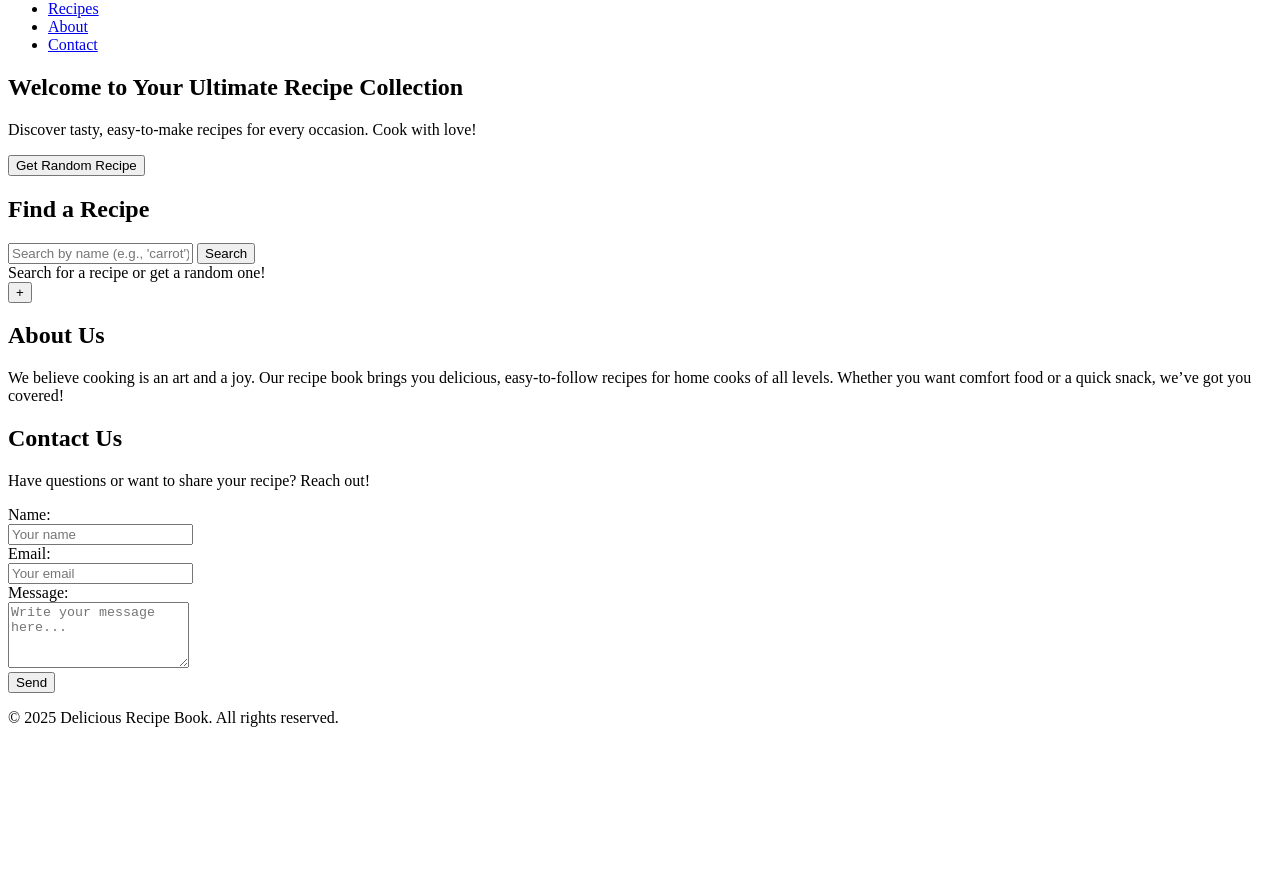
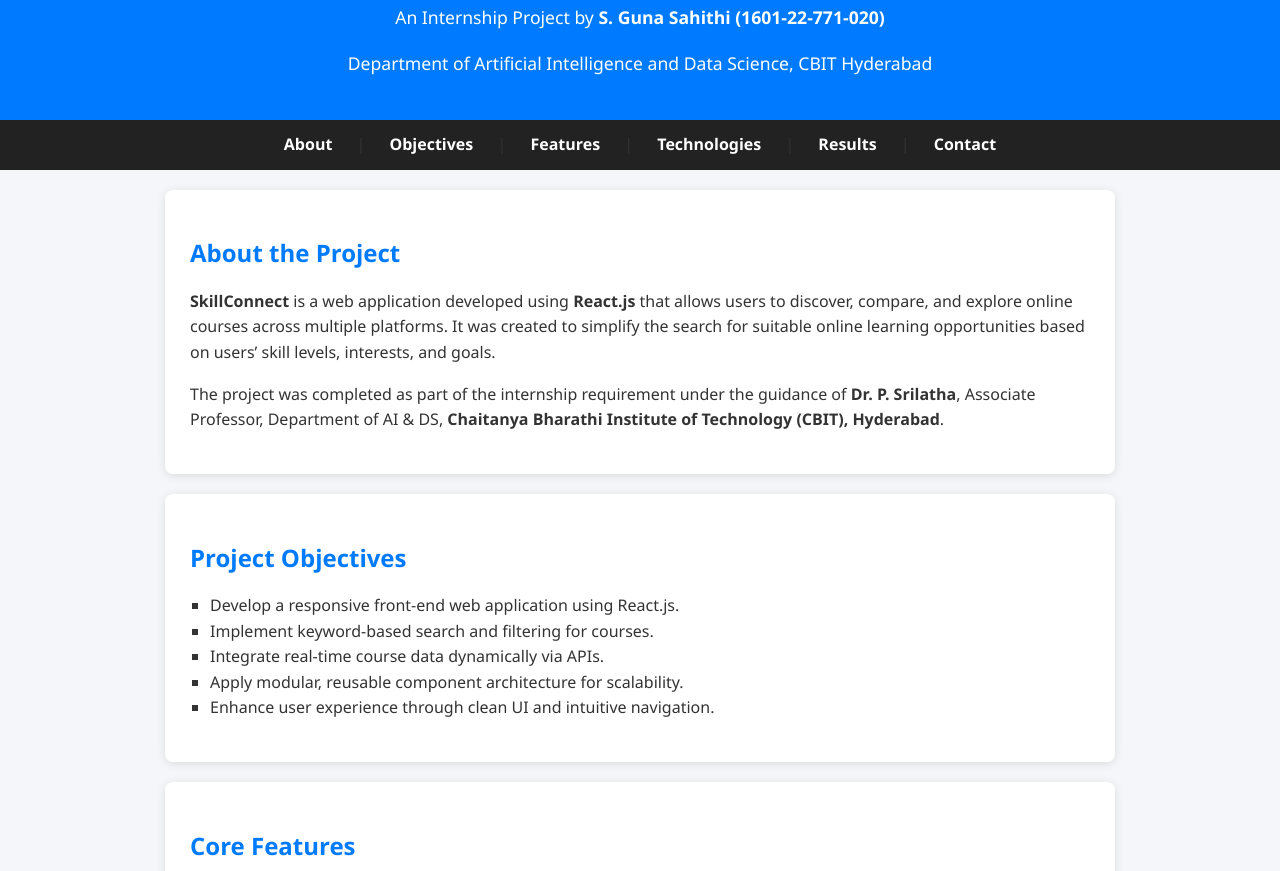
Before and after one commit to Gunasahithi9/SkillConnect-Online-Course-Finder, a plain HTML site: page index.html in a window 1280 px wide. Shown: the part 98-969 px from the top of the page. Before the commit the page ends 841 px from the top, so only its background shows below. Drawn offline with Linux system fonts and the light colour scheme.

Commit message:
Update index.html

```diff
--- a/index.html
+++ b/index.html
@@ -1,90 +1,208 @@
 <!DOCTYPE html>
 <html lang="en">
 <head>
-  <meta charset="UTF-8" />
-  <meta name="viewport" content="width=device-width, initial-scale=1" />
-  <title>Delicious Recipe Book</title>
-
-  <link rel="preconnect" href="https://fonts.googleapis.com" />
-  <link rel="preconnect" href="https://fonts.gstatic.com" crossorigin />
-  <link href="https://fonts.googleapis.com/css2?family=Poppins:wght@400;600&display=swap" rel="stylesheet" />
-
-  <link rel="stylesheet" href="css folder/style.css" />
+  <meta charset="UTF-8">
+  <meta name="viewport" content="width=device-width, initial-scale=1.0">
+  <title>SkillConnect: Online Course Finder | Internship Project</title>
+  <style>
+    body {
+      font-family: 'Segoe UI', Tahoma, Geneva, Verdana, sans-serif;
+      line-height: 1.6;
+      margin: 0;
+      padding: 0;
+      background-color: #f4f6f9;
+      color: #333;
+    }
+    header {
+      background-color: #007bff;
+      color: white;
+      padding: 25px 0;
+      text-align: center;
+      box-shadow: 0 4px 8px rgba(0,0,0,0.15);
+    }
+    header h1 {
+      margin: 0;
+      font-size: 2.3rem;
+    }
+    header p {
+      font-size: 1.1rem;
+    }
+    nav {
+      background-color: #222;
+      text-align: center;
+      padding: 12px 0;
+    }
+    nav a {
+      color: #fff;
+      text-decoration: none;
+      margin: 0 20px;
+      font-weight: 600;
+      transition: color 0.3s ease;
+    }
+    nav a:hover {
+      color: #ffcc00;
+    }
+    section {
+      padding: 25px;
+      margin: 20px auto;
+      max-width: 900px;
+      background-color: #fff;
+      border-radius: 8px;
+      box-shadow: 0 2px 10px rgba(0,0,0,0.1);
+    }
+    section h2 {
+      color: #007bff;
+      margin-bottom: 15px;
+    }
+    table {
+      width: 100%;
+      border-collapse: collapse;
+      margin-top: 15px;
+    }
+    table th, table td {
+      border: 1px solid #ddd;
+      padding: 10px;
+      text-align: left;
+    }
+    table th {
+      background-color: #f1f1f1;
+      color: #333;
+    }
+    ul {
+      list-style-type: square;
+      padding-left: 20px;
+    }
+    form {
+      max-width: 650px;
+      margin: 25px auto;
+    }
+    form input, form textarea, form button {
+      width: 100%;
+      padding: 12px;
+      margin-bottom: 15px;
+      border: 1px solid #ccc;
+      border-radius: 6px;
+      font-size: 1rem;
+    }
+    form button {
+      background-color: #007bff;
+      color: white;
+      font-weight: 600;
+      border: none;
+      cursor: pointer;
+      transition: background-color 0.3s ease;
+    }
+    form button:hover {
+      background-color: #0056b3;
+    }
+  </style>
 </head>
 <body>
   <header>
-    <div class="container">
-      <h1>Delicious Recipe Book</h1>
-      <nav>
-        <ul>
-          <li><a href="#home">Home</a></li>
-          <li><a href="#recipes">Recipes</a></li>
-          <li><a href="#about">About</a></li>
-          <li><a href="#contact">Contact</a></li>
-        </ul>
-      </nav>
-    </div>
+    <h1>SkillConnect: Online Course Finder</h1>
+    <p>An Internship Project by <strong>S. Guna Sahithi (1601-22-771-020)</strong></p>
+    <p>Department of Artificial Intelligence and Data Science, CBIT Hyderabad</p>
   </header>
 
-  <section id="home" class="hero-section">
-    <div class="container">
-      <h2>Welcome to Your Ultimate Recipe Collection</h2>
-      <p>Discover tasty, easy-to-make recipes for every occasion. Cook with love!</p>
-      <button id="random-button" class="btn-primary">Get Random Recipe</button>
-    </div>
+  <nav>
+    <a href="#about">About</a> |
+    <a href="#objectives">Objectives</a> |
+    <a href="#features">Features</a> |
+    <a href="#technologies">Technologies</a> |
+    <a href="#results">Results</a> |
+    <a href="#contact">Contact</a>
+  </nav>
+
+  <section id="about">
+    <h2>About the Project</h2>
+    <p><strong>SkillConnect</strong> is a web application developed using <b>React.js</b> that allows users to
+      discover, compare, and explore online courses across multiple platforms.
+      It was created to simplify the search for suitable online learning opportunities
+      based on users’ skill levels, interests, and goals.</p>
+    <p>The project was completed as part of the internship requirement under the guidance of
+      <b>Dr. P. Srilatha</b>, Associate Professor, Department of AI & DS,
+      <b>Chaitanya Bharathi Institute of Technology (CBIT), Hyderabad</b>.</p>
   </section>
 
-  <section id="recipes" class="container recipe-finder-container">
-    <h2>Find a Recipe</h2>
-
-    <form id="search-form" class="search-box">
-      <input type="text" id="search-input" placeholder="Search by name (e.g., 'carrot')" />
-      <button type="submit" id="search-button">Search</button>
-    </form>
-
-    <div class="message" id="message-area">
-      Search for a recipe or get a random one!
-    </div>
-
-    <div class="results-grid" id="results-grid"></div>
+  <section id="objectives">
+    <h2>Project Objectives</h2>
+    <ul>
+      <li>Develop a responsive front-end web application using React.js.</li>
+      <li>Implement keyword-based search and filtering for courses.</li>
+      <li>Integrate real-time course data dynamically via APIs.</li>
+      <li>Apply modular, reusable component architecture for scalability.</li>
+      <li>Enhance user experience through clean UI and intuitive navigation.</li>
+    </ul>
   </section>
 
-  <!-- Modal -->
-  <div class="modal-container hidden" id="recipe-modal">
-    <div class="modal-content">
-      <button id="modal-close-btn" class="modal-close-btn">+</button>
-      <div id="recipe-details-content"></div>
-    </div>
-  </div>
-
-  <section id="about" class="container about-section">
-    <h2>About Us</h2>
-    <p>
-      We believe cooking is an art and a joy. Our recipe book brings you delicious, easy-to-follow recipes for home cooks of all levels. Whether you want comfort food or a quick snack, we’ve got you covered!
-    </p>
+  <section id="features">
+    <h2>Core Features</h2>
+    <ul>
+      <li>Search courses by keywords or topics.</li>
+      <li>Filter by category, difficulty, and duration.</li>
+      <li>Responsive layout compatible across devices.</li>
+      <li>Dynamic API data fetching with optimized loading.</li>
+      <li>Minimalist and intuitive interface design.</li>
+    </ul>
   </section>
 
-  <section id="contact" class="container contact-section">
-    <h2>Contact Us</h2>
-    <p>Have questions or want to share your recipe? Reach out!</p>
+  <section id="technologies">
+    <h2>Tools & Technologies Used</h2>
+    <table>
+      <thead>
+        <tr>
+          <th>Category</th>
+          <th>Tools/Technologies</th>
+        </tr>
+      </thead>
+      <tbody>
+        <tr>
+          <td>Frontend</td>
+          <td>React.js, HTML5, CSS3, JavaScript (ES6)</td>
+        </tr>
+        <tr>
+          <td>Frameworks</td>
+          <td>React Router, Bootstrap</td>
+        </tr>
+        <tr>
+          <td>APIs</td>
+          <td>REST API Integration (Mock/Public APIs)</td>
+        </tr>
+        <tr>
+          <td>Version Control</td>
+          <td>Git, GitHub</td>
+        </tr>
+      </tbody>
+    </table>
+  </section>
+
+  <section id="results">
+    <h2>Results & Learning Outcomes</h2>
+    <ul>
+      <li>Created a fully functional responsive interface with smooth navigation.</li>
+      <li>Achieved API-driven data rendering with minimal load times.</li>
+      <li>Developed proficiency in React components, hooks, and state management.</li>
+      <li>Gained experience in UI/UX design and front-end performance optimization.</li>
+    </ul>
+    <p><b>Future Enhancements:</b> Include user authentication, personalized dashboards,
+      and AI-based course recommendations.</p>
+  </section>
+
+  <section id="contact">
+    <h2>Contact</h2>
     <form>
-      <label for="name">Name:</label><br />
-      <input type="text" id="name" name="name" placeholder="Your name" required /><br />
+      <label for="name">Name:</label>
+      <input type="text" id="name" name="name">
 
-      <label for="email">Email:</label><br />
-      <input type="email" id="email" name="email" placeholder="Your email" required /><br />
+      <label for="email">Email:</label>
+      <input type="email" id="email" name="email">
 
-      <label for="message">Message:</label><br />
-      <textarea id="message" name="message" rows="4" placeholder="Write your message here..." required></textarea><br />
+      <label for="message">Message:</label>
+      <textarea id="message" name="message" rows="4"></textarea>
 
-      <button type="submit" class="btn-primary">Send</button>
+      <button type="submit">Send</button>
     </form>
   </section>
 
-  <footer>
-    <p>&copy; 2025 Delicious Recipe Book. All rights reserved.</p>
-  </footer>
-
-  <script src="main.js"></script>
 </body>
 </html>
```
